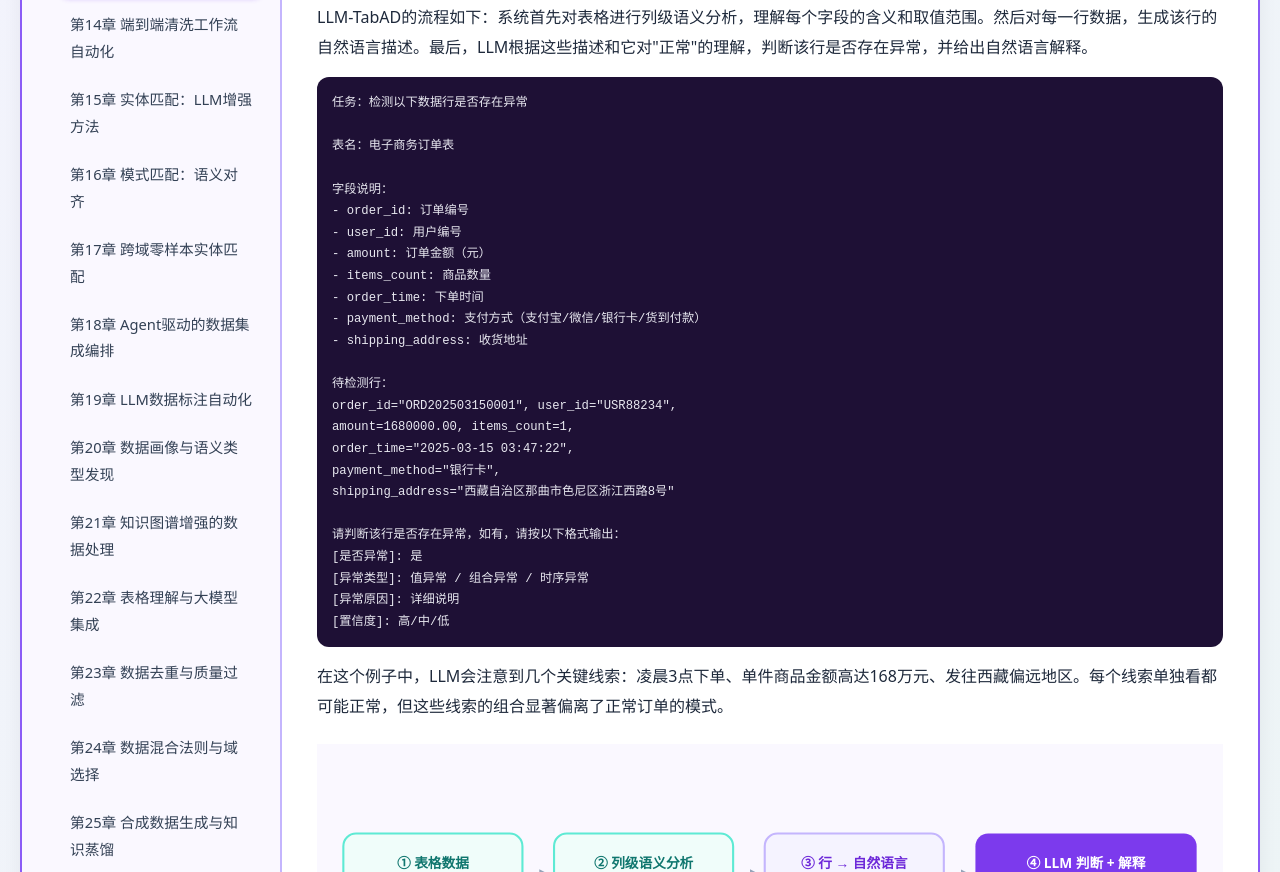
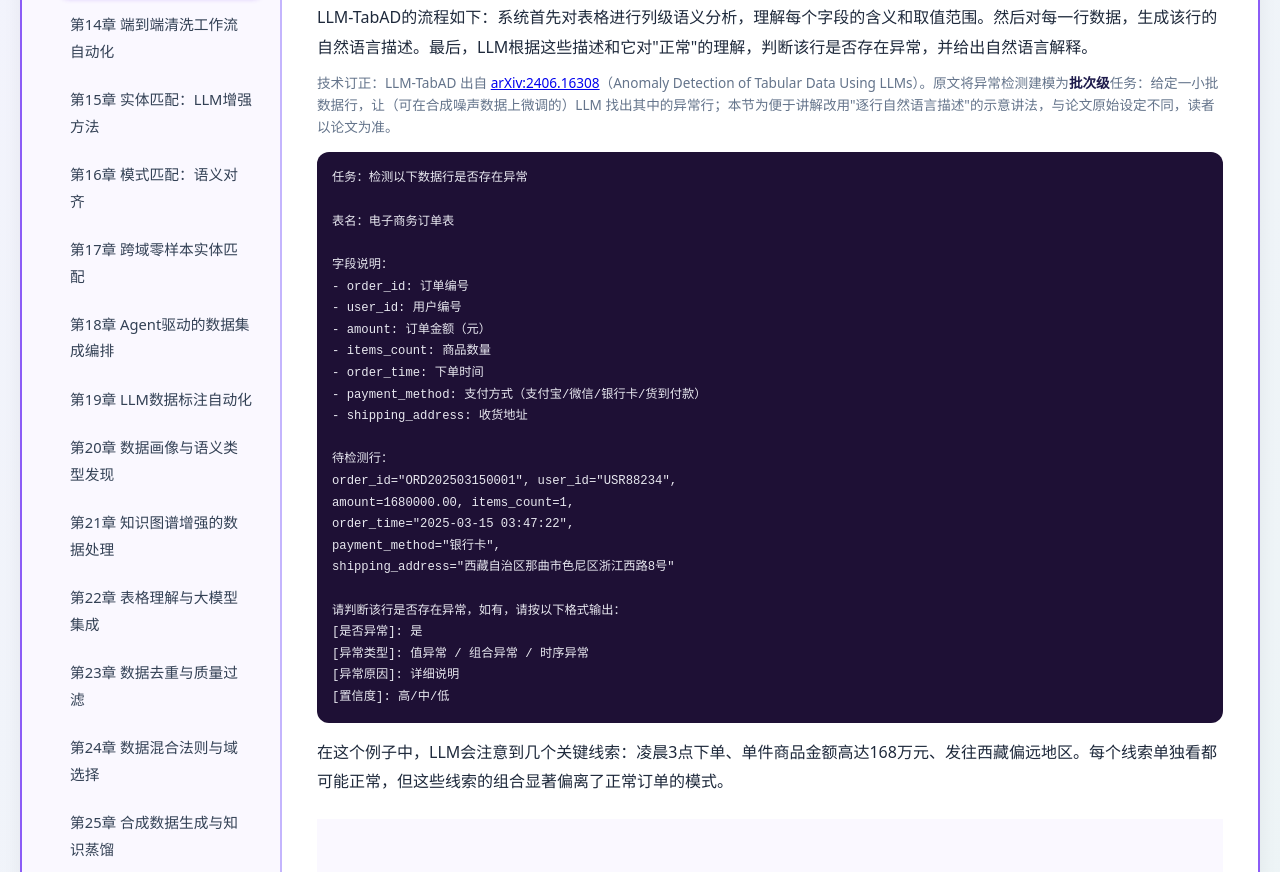
Before and after one commit to 1998x-stack/application-ready-data-preparation-tutorial, a plain HTML site: page 13.html in a window 1280 px wide. Shown: the part 1069-1941 px from the top of the page. Drawn offline with Linux system fonts and the light colour scheme.

Commit message:
docs(ch13): 订正 LLM-TabAD 描述并补充论文出处

```diff
--- a/13.html
+++ b/13.html
@@ -274,6 +274,8 @@ pre { max-width: 100%; }
 
         <p>LLM-TabAD的流程如下：系统首先对表格进行列级语义分析，理解每个字段的含义和取值范围。然后对每一行数据，生成该行的自然语言描述。最后，LLM根据这些描述和它对"正常"的理解，判断该行是否存在异常，并给出自然语言解释。</p>
 
+        <p style="font-size:0.85rem;color:#64748b;line-height:1.6;">技术订正：LLM-TabAD 出自 <a href="https://arxiv.org/abs/2406.16308">arXiv:2406.16308</a>（Anomaly Detection of Tabular Data Using LLMs）。原文将异常检测建模为<strong>批次级</strong>任务：给定一小批数据行，让（可在合成噪声数据上微调的）LLM 找出其中的异常行；本节为便于讲解改用"逐行自然语言描述"的示意讲法，与论文原始设定不同，读者以论文为准。</p>
+
         <pre><code>任务：检测以下数据行是否存在异常
 
 表名：电子商务订单表
```
